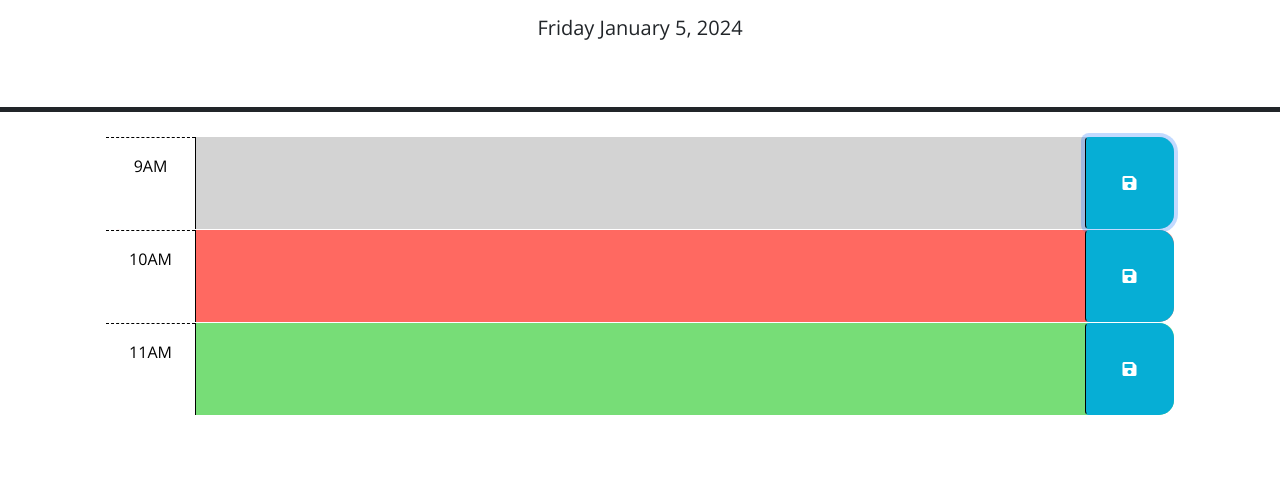
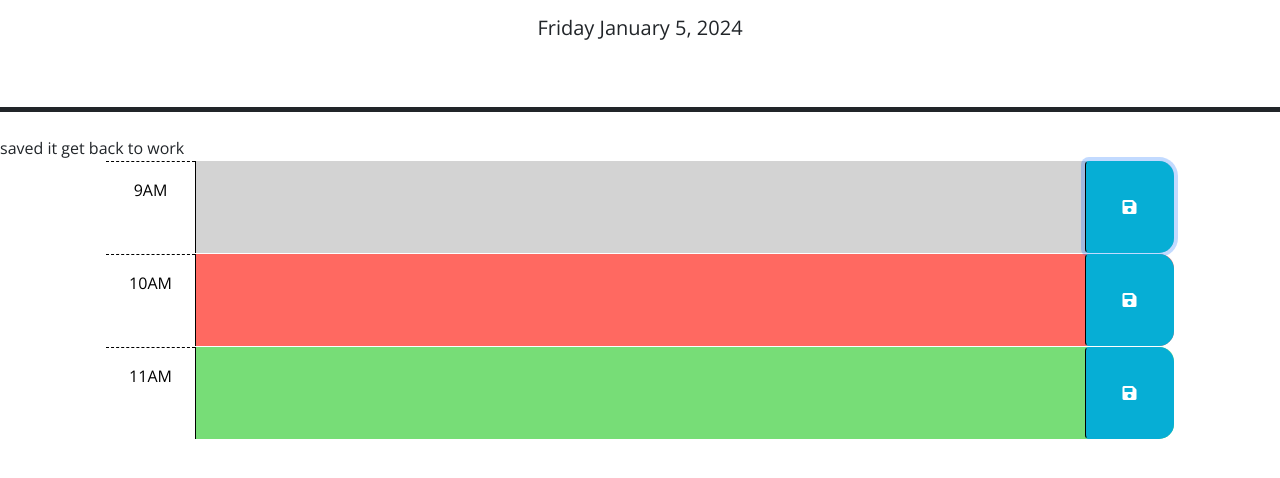
Before and after one commit to DDesta25/work-schedule-planner, a plain HTML site: page index.html in a window 1280 px wide. Both pictures are taken after a click on the button 1129 px from the left and 348 px from the top of the page. Shown: the part 166-644 px from the top of the page. Drawn offline with nearby package versions, Linux system fonts and the light colour scheme.

Commit message:
added the jQuary document so the code could run

```diff
--- a/index.html
+++ b/index.html
@@ -28,6 +28,7 @@
       <p class="lead">A simple calendar app for scheduling your work day</p>
       <p id="currentDay" class="lead"></p>
     </header>
+    <div class="notifications">saved it get back to work</div>
     <div class="container-lg px-5">
       <!-- Use class for "past", "present", and "future" to apply styles to the
         time-block divs accordingly. The javascript will need to do this by
--- a/script.js
+++ b/script.js
@@ -1,7 +1,7 @@
 // Wrap all code that interacts with the DOM in a call to jQuery to ensure that
 // the code isn't run until the browser has finished rendering all the elements
 // in the html.
-$(function () {
+$(document).ready(function () {
   // TODO: Add a listener for click events on the save button. This code should
   // use the id in the containing time-block as a key to save the user input in
   // local storage. HINT: What does `this` reference in the click listener
@@ -13,6 +13,10 @@ $(function () {
     let id = $(this).parent().attr("id");
     let value = $(this).siblings(".description").val();
     localStorage.setItem(id, value);
+    $(".notifications").addClass("displayBlock");
+    setTimeout(() => {
+      $(".notifications").removeClass("displayBlock");
+    }, 1000);
   });
   //
   // TODO: Add code to apply the past, present, or future class to each time
--- a/style.css
+++ b/style.css
@@ -1,5 +1,5 @@
 body {
-  font-family: 'Open Sans', sans-serif;
+  font-family: "Open Sans", sans-serif;
   font-size: 16px;
 }
 
@@ -57,3 +57,7 @@ textarea {
   font-size: 20px;
   transition: all 0.3s ease-in-out;
 }
+
+.displayBlock {
+  display: block;
+}
```
